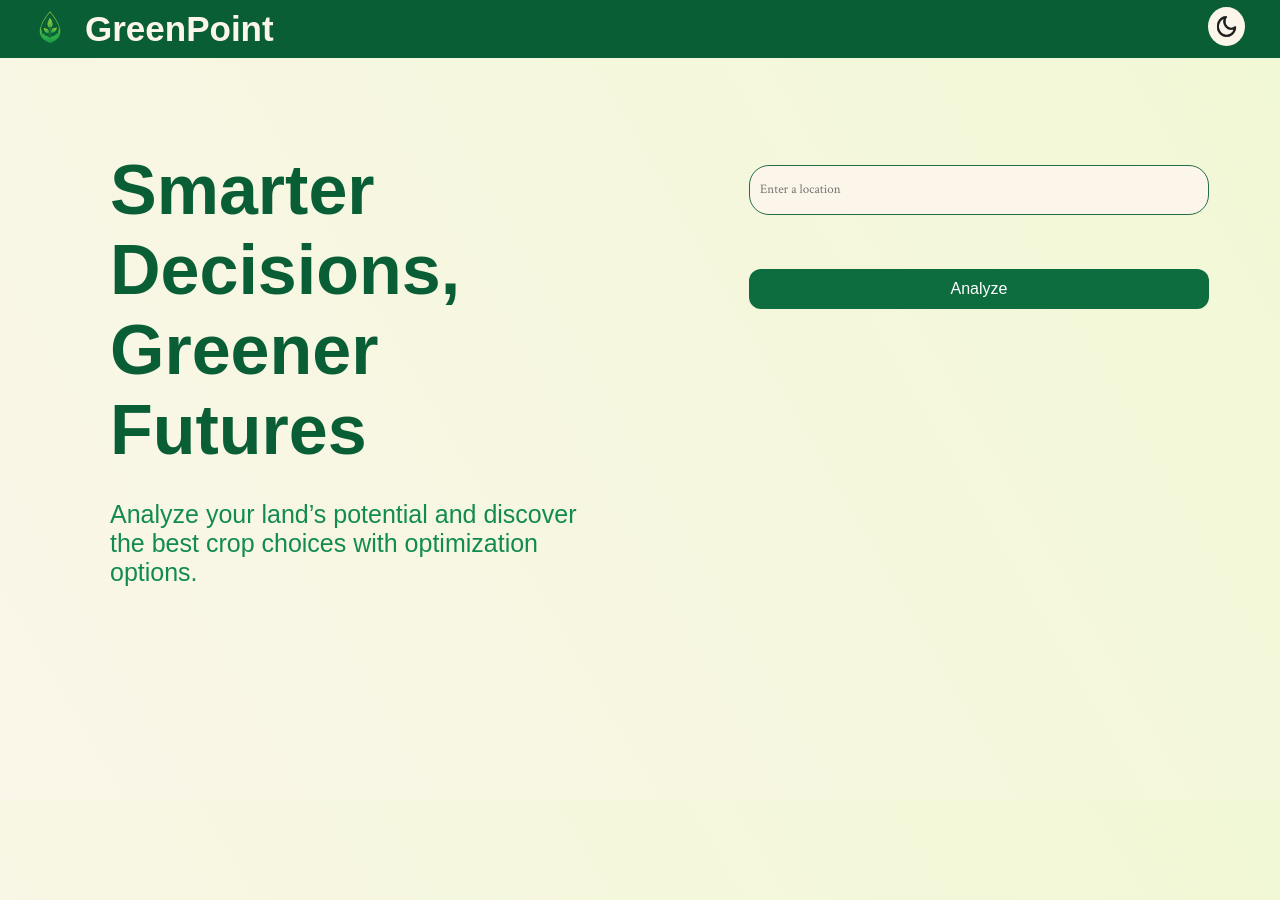
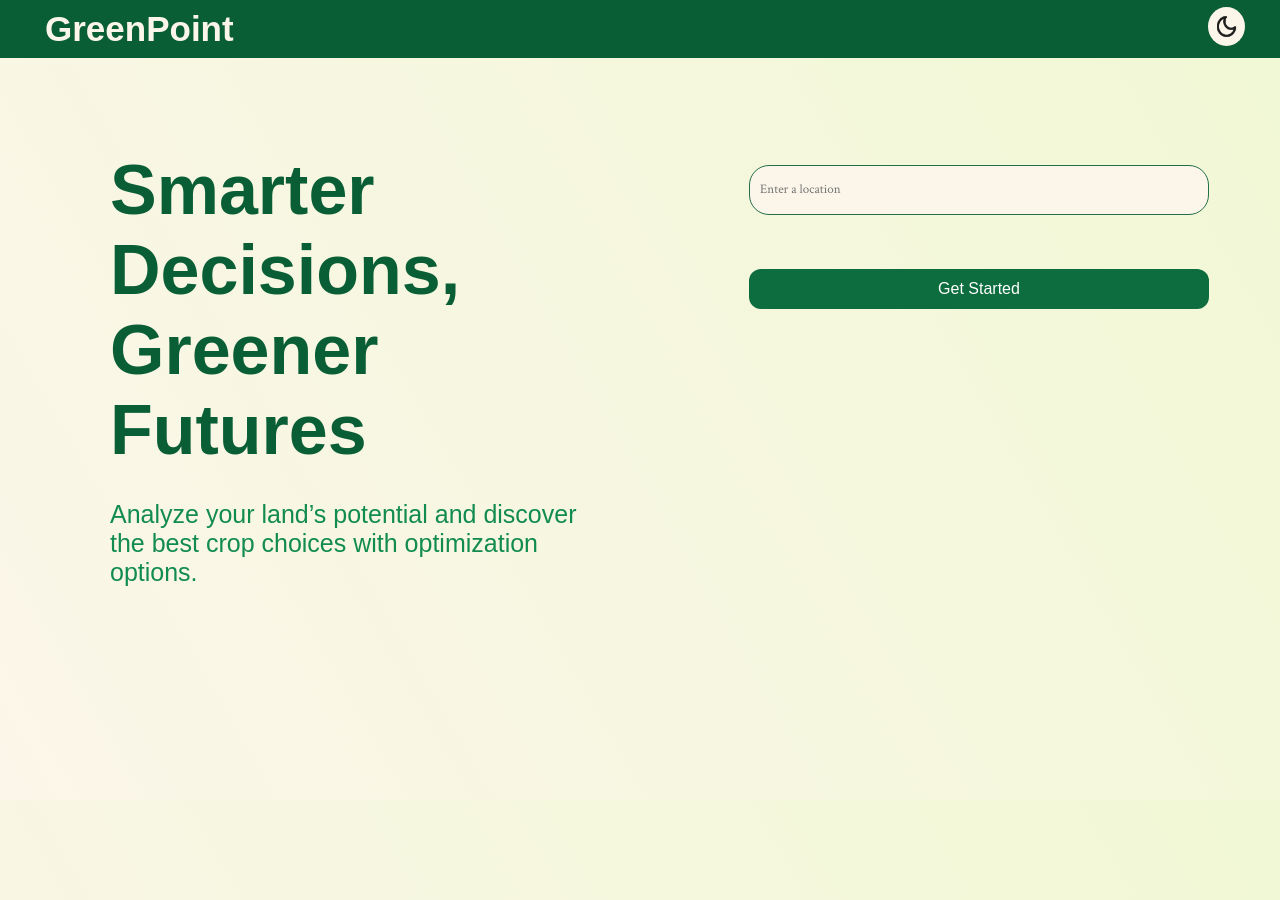
Before and after one commit to Wh4t-20/ReCreate, a Vue app in the folder GreenPoint/: page / in a window 1280 px wide. Built offline with nearby package versions, Linux system fonts and the light colour scheme; a web font is replaced by a local one.

Commit message:
final hopefully

```diff
--- a/GreenPoint/src/assets/main.css
+++ b/GreenPoint/src/assets/main.css
@@ -108,9 +108,9 @@ section {
   outline: none;
   border: none;
   border-radius: 50px;
-  width: 200px;
+  width: 180px;
   height: 50px;
-  font-size: 24px;
+  font-size: 18px;
   cursor: pointer;
   transition: background-color 0.3s ease;
   color: white;
--- a/GreenPoint/src/components/Analyzepage.vue
+++ b/GreenPoint/src/components/Analyzepage.vue
@@ -1,7 +1,7 @@
 <template>
   <div>
     <header>
-      <img id="logo" src="/images/leaf.png" alt="Logo" />
+
       <h3 class="name">GreenPoint</h3>
       <button class="theme-button" @click="toggleTheme">
         <img
--- a/GreenPoint/src/components/Homepage.vue
+++ b/GreenPoint/src/components/Homepage.vue
@@ -1,7 +1,6 @@
 <template>
   <div>
     <header>
-      <img id="logo" src="/images/leaf.png" alt="Logo" />
       <h3 class="name">GreenPoint</h3>
       <button class="theme-button" @click="toggleTheme">
         <img
@@ -41,7 +40,7 @@
         </li>
       </ul>
       </div>
-      <button @click="goToMap" class="analyze-button">Analyze</button>
+      <button @click="goToMap" class="analyze-button">Get Started</button>
 
     </div>
 
--- a/GreenPoint/src/components/map.vue
+++ b/GreenPoint/src/components/map.vue
@@ -1,7 +1,7 @@
 <template>
 <div style="display: flex; flex-direction: column; height: 100vh; width: 100vw; overflow: hidden;">
     <header>
-      <img id="logo" src="/images/leaf.png" alt="Logo" />
+
       <h3 class="name">GreenPoint</h3>
       <button class="theme-button" @click="toggleTheme">
         <img
@@ -29,7 +29,7 @@
         :disabled="!clickedLngLat"
         title="Select a location on the map first"
     >
-        Proceed to Analyze
+       Choose location
     </button>
 
 </div>
```
Also changed, not shown: GreenPoint/public/images/bg.png (deleted), GreenPoint/public/images/leaf.png (deleted).
